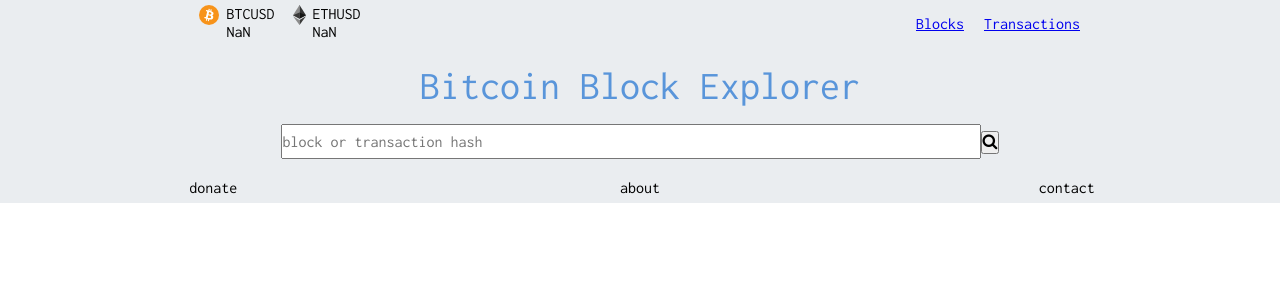
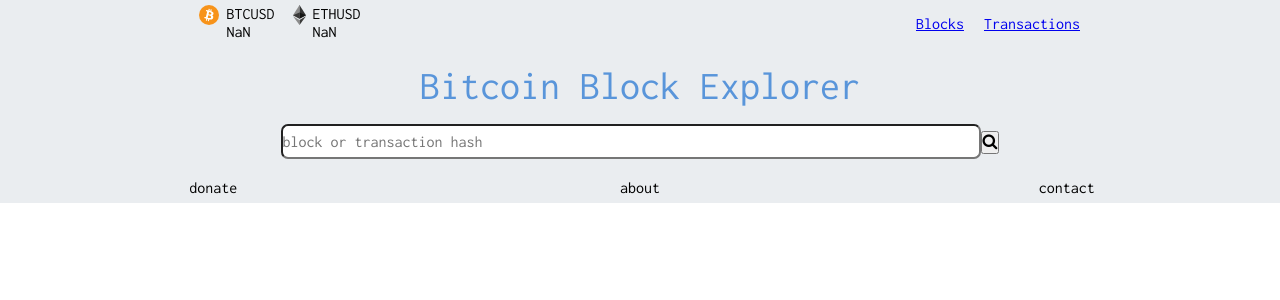
Before and after one commit to chanhosuh/bitcoin-monitor, a React (Create React App) app in the folder frontend/: page / in a window 1280 px wide. Shown: the top 300 px of the page. Built offline with nearby package versions, Linux system fonts and the light colour scheme; no server answers.

Commit message:
round input box corners

```diff
--- a/frontend/src/main/App.css
+++ b/frontend/src/main/App.css
@@ -1,3 +1,7 @@
+input {
+  border-radius: 7px;
+}
+
 .container {
   display: flex;
   flex-direction: column;
```
